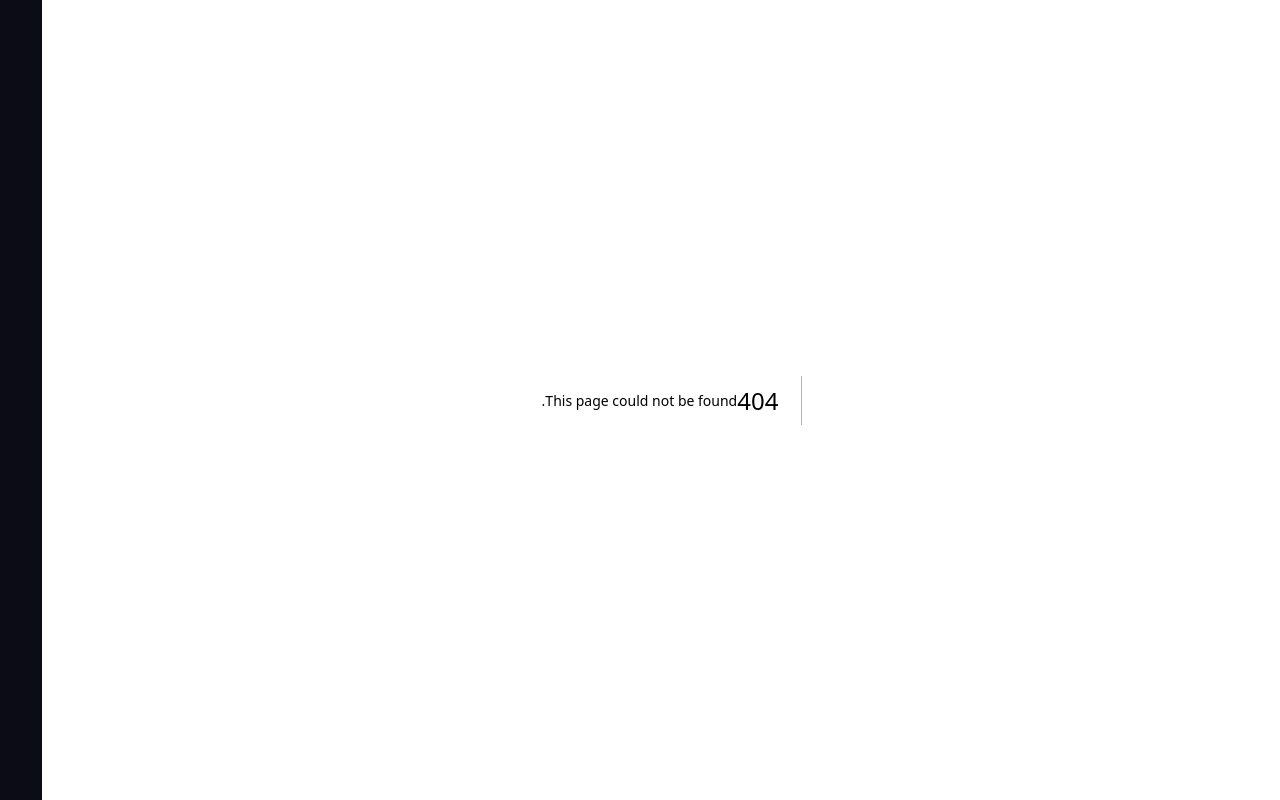
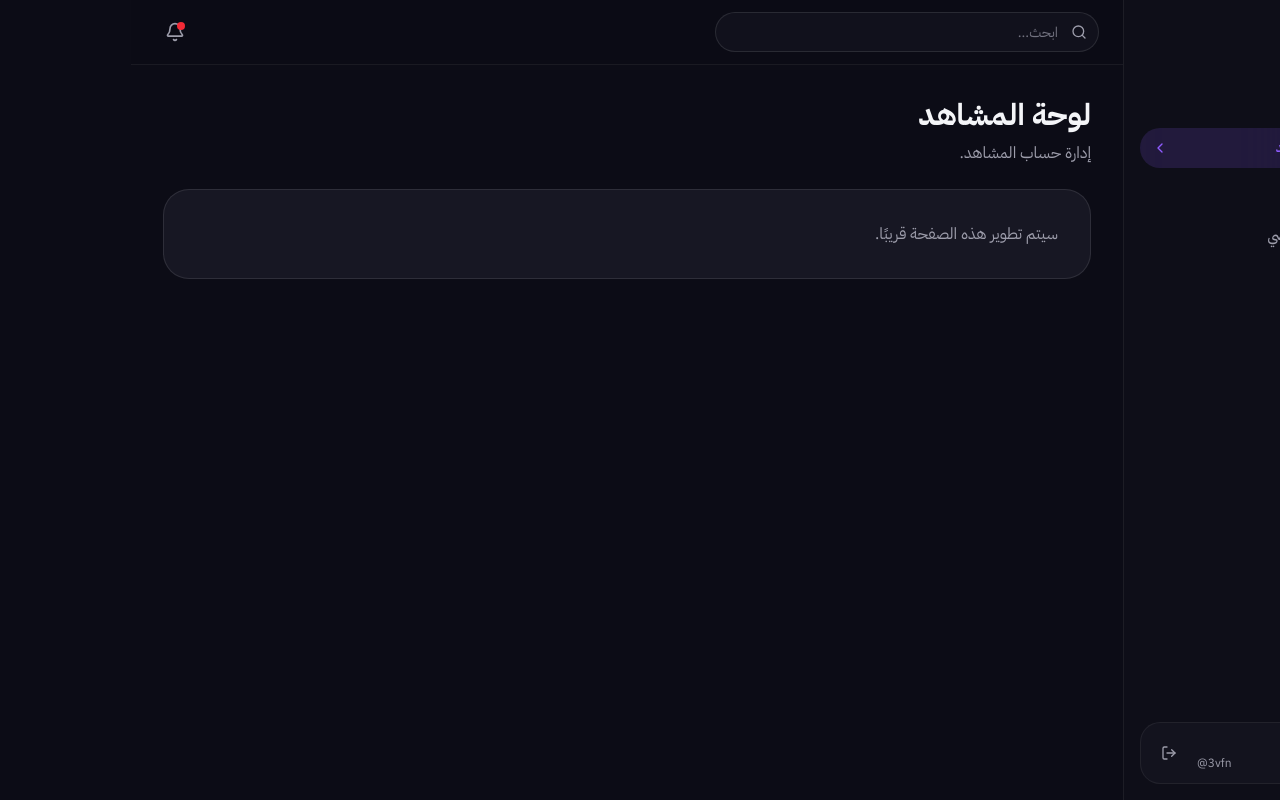
Before and after one commit to 3vfn/s4qer, a Next.js app in the folder saqr-platform/: page /viewer in a window 1280 px wide. Before the commit this address had no page. Built offline with nearby package versions, Linux system fonts and the light colour scheme.

Commit message:
Create ViewerPage component for dashboard

```diff
--- /dev/null
+++ b/saqr-platform/app/viewer/page.tsx
@@ -0,0 +1,22 @@
+import { DashboardShell } from "@/components/dashboard/dashboard-shell"
+import { DashboardPage } from "@/components/dashboard/dashboard-page"
+import { viewerConfig } from "@/components/dashboard/dashboard-config"
+
+export default function ViewerPage() {
+  return (
+    <DashboardShell
+      nav={viewerConfig.nav}
+      role={viewerConfig.role}
+      user={{
+        name: "عبدالعزيز",
+        handle: "@3vfn",
+        initials: "AA",
+      }}
+    >
+      <DashboardPage
+        title="لوحة المشاهد"
+        description="إدارة حساب المشاهد."
+      />
+    </DashboardShell>
+  )
+}
```
